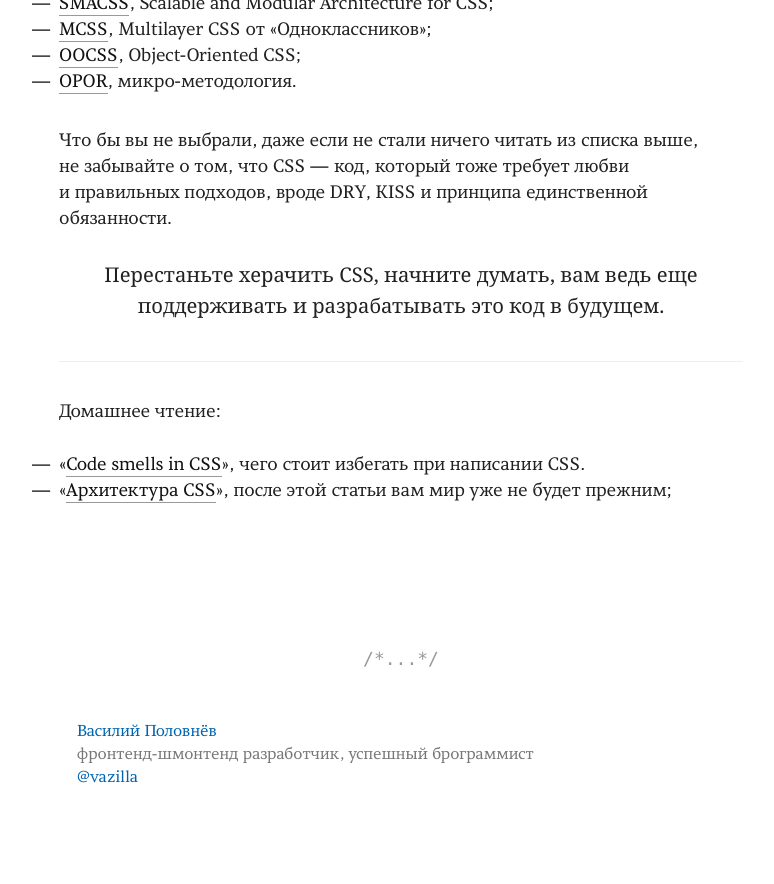
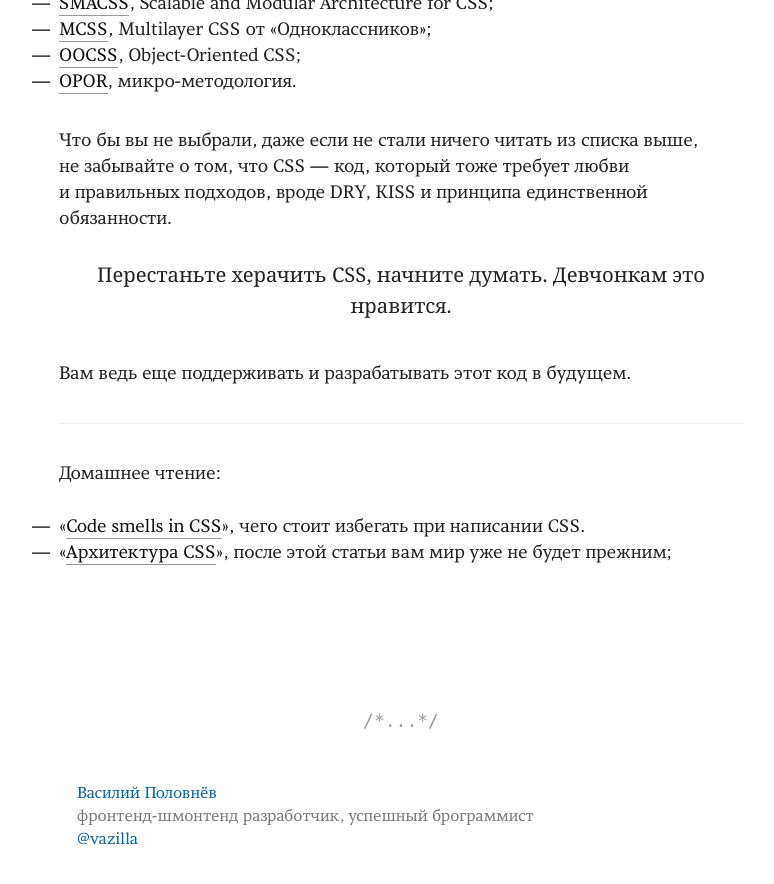
Before and after one commit to vast/vast.github.io, a Jekyll site: the page built from _posts/2014-02-26-how-to-be-alpha-css-rock-star.md, in a window 1280 px wide and 900 px high, scrolled down 1220 px. Shown: the top 884 px of the window, without its empty margins (239-1013 px from the left). Built offline with Jekyll 4.4.1, drawn with Linux system fonts in a browser that asks for light colours; Markdown is read by kramdown in place of the engine named in the settings; before the commit the page ends 2072 px from its top, so only the background shows below that.

Commit message:
mention girls in epilogue

```diff
--- a/_posts/2014-02-26-how-to-be-alpha-css-rock-star.md
+++ b/_posts/2014-02-26-how-to-be-alpha-css-rock-star.md
@@ -38,10 +38,10 @@ CSS — не только средство визуального дизайна
 Что бы вы не выбрали, даже если не стали ничего читать из списка выше, не забывайте о том, что CSS — код, который тоже требует любви и правильных подходов, вроде DRY, KISS и принципа единственной обязанности.
 
 <div class="outstanding">
-  Перестаньте херачить CSS, начните думать,
-  вам ведь еще поддерживать и разрабатывать это код в будущем.
+  Перестаньте херачить CSS, начните думать. Девчонкам это нравится.
 </div>
 
+Вам ведь еще поддерживать и разрабатывать этот код в будущем.
 
 --------------------------------
 
```
